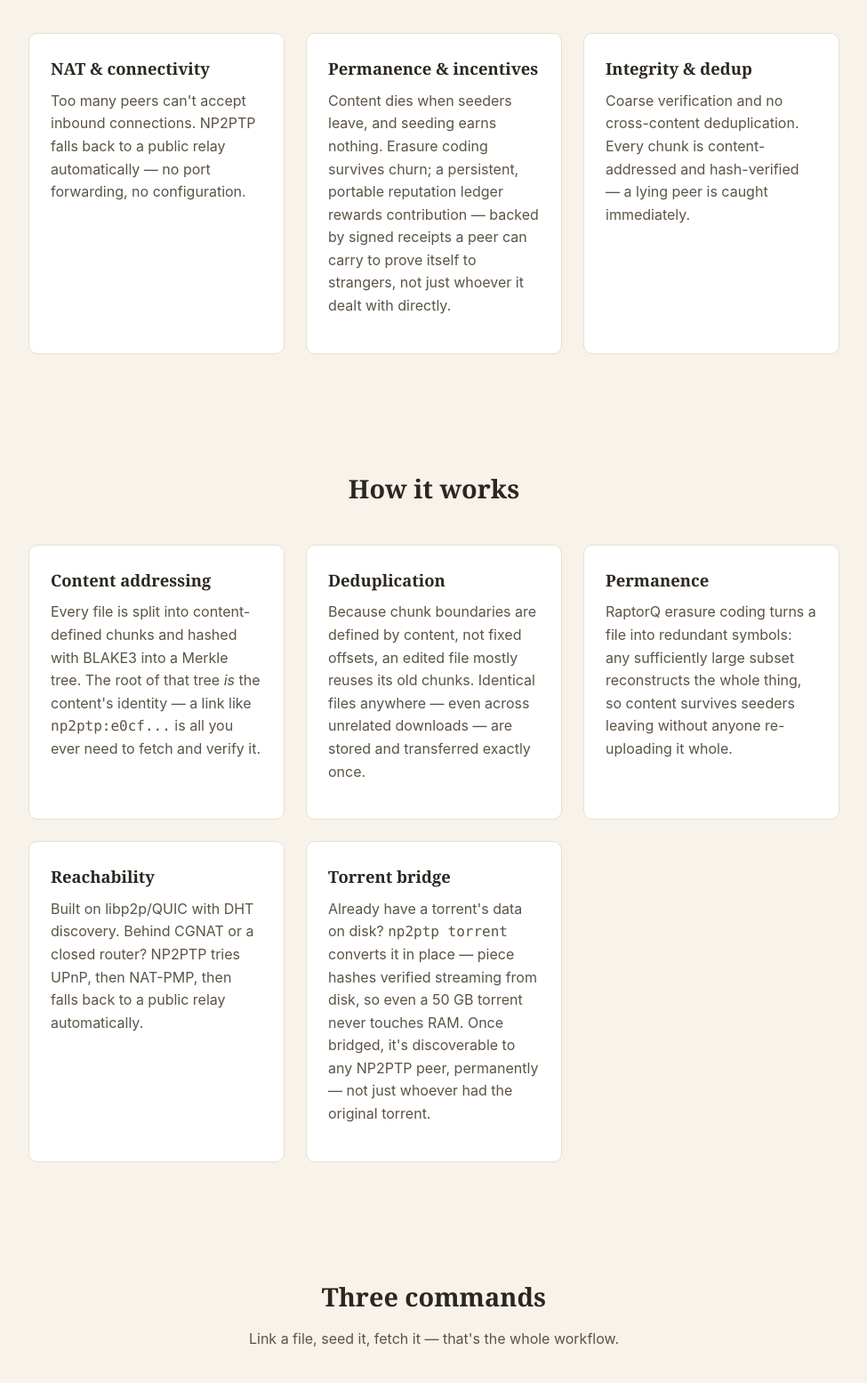
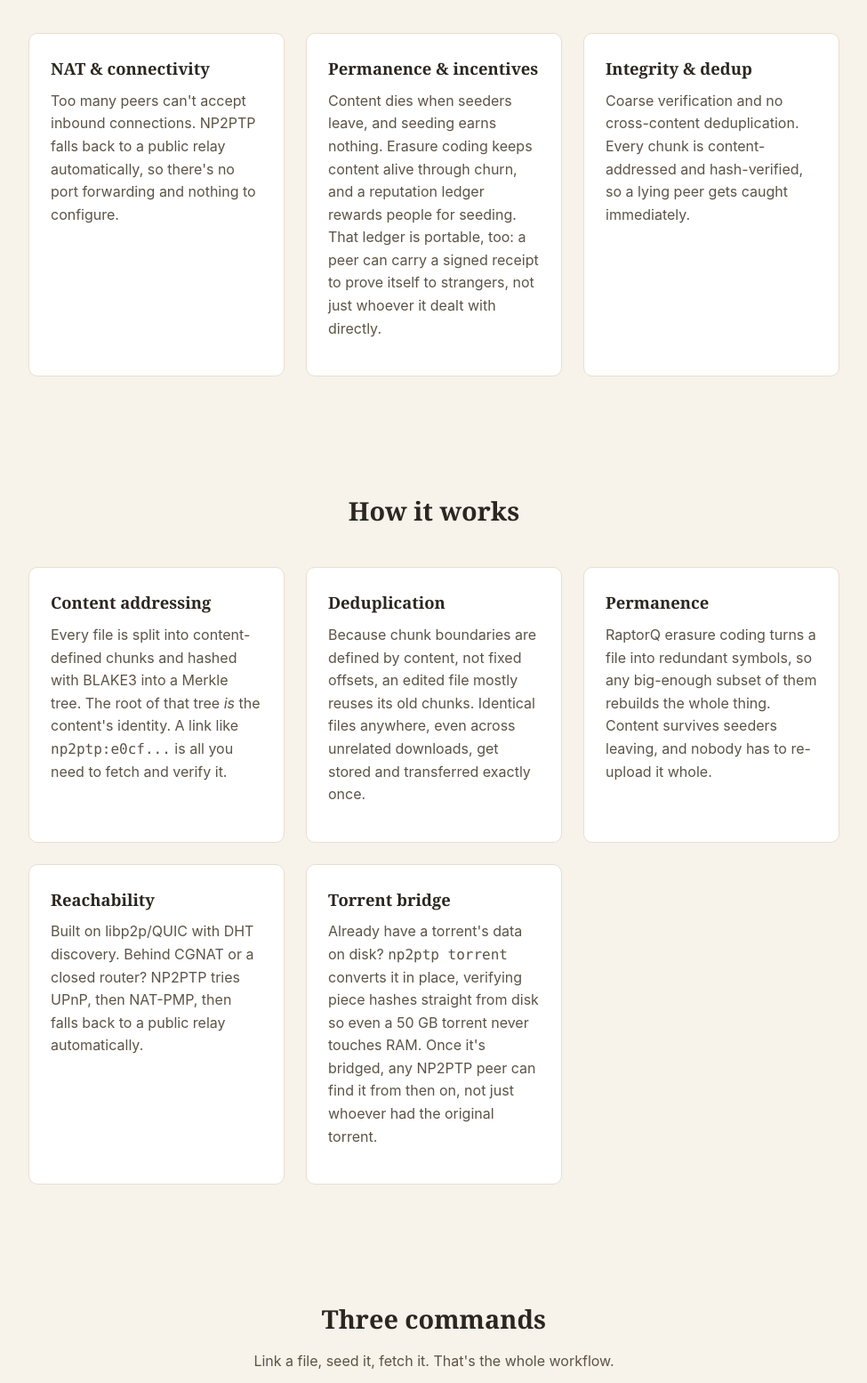
Before and after one commit to LuanBogoqb/np2ptp, a plain HTML site: page index.html in a window 1280 px wide. Shown: the part 579-2133 px from the top of the page at 89% size, without its empty margins (152-1127 px from the left). Drawn offline with Linux system fonts and the light colour scheme.

Commit message:
Rewrite site copy to read less AI-generated

```diff
--- a/index.html
+++ b/index.html
@@ -3,7 +3,7 @@
 <head>
   <meta charset="UTF-8">
   <meta name="viewport" content="width=device-width, initial-scale=1.0">
-  <title>NP2PTP — New Peer-To-Peer Transfer Protocol</title>
+  <title>NP2PTP: New Peer-To-Peer Transfer Protocol</title>
   <meta name="description" content="A research prototype rethinking BitTorrent: content-addressed, permanent, verified.">
   <link rel="icon" type="image/svg+xml" href="favicon.svg">
   <link rel="stylesheet" href="style.css">
@@ -49,15 +49,15 @@
     <div class="card-grid">
       <div class="problem-card">
         <h3>NAT &amp; connectivity</h3>
-        <p>Too many peers can't accept inbound connections. NP2PTP falls back to a public relay automatically — no port forwarding, no configuration.</p>
+        <p>Too many peers can't accept inbound connections. NP2PTP falls back to a public relay automatically, so there's no port forwarding and nothing to configure.</p>
       </div>
       <div class="problem-card">
         <h3>Permanence &amp; incentives</h3>
-        <p>Content dies when seeders leave, and seeding earns nothing. Erasure coding survives churn; a persistent, portable reputation ledger rewards contribution — backed by signed receipts a peer can carry to prove itself to strangers, not just whoever it dealt with directly.</p>
+        <p>Content dies when seeders leave, and seeding earns nothing. Erasure coding keeps content alive through churn, and a reputation ledger rewards people for seeding. That ledger is portable, too: a peer can carry a signed receipt to prove itself to strangers, not just whoever it dealt with directly.</p>
       </div>
       <div class="problem-card">
         <h3>Integrity &amp; dedup</h3>
-        <p>Coarse verification and no cross-content deduplication. Every chunk is content-addressed and hash-verified — a lying peer is caught immediately.</p>
+        <p>Coarse verification and no cross-content deduplication. Every chunk is content-addressed and hash-verified, so a lying peer gets caught immediately.</p>
       </div>
     </div>
   </section>
@@ -67,15 +67,15 @@
     <div class="how-grid">
       <div class="how-item">
         <h3>Content addressing</h3>
-        <p>Every file is split into content-defined chunks and hashed with BLAKE3 into a Merkle tree. The root of that tree <em>is</em> the content's identity — a link like <code>np2ptp:e0cf...</code> is all you ever need to fetch and verify it.</p>
+        <p>Every file is split into content-defined chunks and hashed with BLAKE3 into a Merkle tree. The root of that tree <em>is</em> the content's identity. A link like <code>np2ptp:e0cf...</code> is all you need to fetch and verify it.</p>
       </div>
       <div class="how-item">
         <h3>Deduplication</h3>
-        <p>Because chunk boundaries are defined by content, not fixed offsets, an edited file mostly reuses its old chunks. Identical files anywhere — even across unrelated downloads — are stored and transferred exactly once.</p>
+        <p>Because chunk boundaries are defined by content, not fixed offsets, an edited file mostly reuses its old chunks. Identical files anywhere, even across unrelated downloads, get stored and transferred exactly once.</p>
       </div>
       <div class="how-item">
         <h3>Permanence</h3>
-        <p>RaptorQ erasure coding turns a file into redundant symbols: any sufficiently large subset reconstructs the whole thing, so content survives seeders leaving without anyone re-uploading it whole.</p>
+        <p>RaptorQ erasure coding turns a file into redundant symbols, so any big-enough subset of them rebuilds the whole thing. Content survives seeders leaving, and nobody has to re-upload it whole.</p>
       </div>
       <div class="how-item">
         <h3>Reachability</h3>
@@ -83,14 +83,14 @@
       </div>
       <div class="how-item">
         <h3>Torrent bridge</h3>
-        <p>Already have a torrent's data on disk? <code>np2ptp torrent</code> converts it in place — piece hashes verified streaming from disk, so even a 50&nbsp;GB torrent never touches RAM. Once bridged, it's discoverable to any NP2PTP peer, permanently — not just whoever had the original torrent.</p>
+        <p>Already have a torrent's data on disk? <code>np2ptp torrent</code> converts it in place, verifying piece hashes straight from disk so even a 50&nbsp;GB torrent never touches RAM. Once it's bridged, any NP2PTP peer can find it from then on, not just whoever had the original torrent.</p>
       </div>
     </div>
   </section>
 
   <section id="examples" class="examples">
     <h2>Three commands</h2>
-    <p class="section-sub">Link a file, seed it, fetch it — that's the whole workflow.</p>
+    <p class="section-sub">Link a file, seed it, fetch it. That's the whole workflow.</p>
     <div class="code-stack">
       <div class="code-block">
         <div class="code-label">Link what you want to share</div>
@@ -110,7 +110,7 @@
 
   <section id="research" class="research">
     <h2>Does it actually work better?</h2>
-    <p class="section-sub">Measured with a research harness that compares against a plain-chunk baseline — not just claimed.</p>
+    <p class="section-sub">Measured with a research harness that compares against a plain-chunk baseline, not just claimed.</p>
     <div class="stat-grid">
       <div class="stat">
         <div class="stat-value">~49%</div>
@@ -118,7 +118,7 @@
       </div>
       <div class="stat">
         <div class="stat-value">Survives</div>
-        <div class="stat-label">seeder departure — only with re-sharing enabled</div>
+        <div class="stat-label">seeder departure, but only if re-sharing is on</div>
       </div>
       <div class="stat">
         <div class="stat-value">Cut off</div>
@@ -136,7 +136,7 @@
   </section>
 
   <section class="teaser">
-    <p>The CLI is just the start — a proper desktop app is brewing. 👀</p>
+    <p>The CLI is just the start. A proper desktop app is brewing. 👀</p>
   </section>
 
   <footer class="footer">
```
